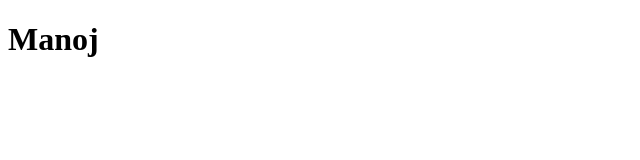
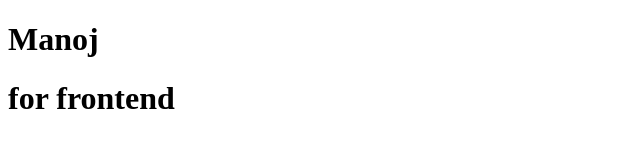
Before and after one commit to Manoj-tech-prog/git-course, a plain HTML site: page index.html in a window 1280 px wide. Shown: the whole page, without its empty margins (0-640 px from the left). Drawn offline with Linux system fonts and the light colour scheme.

Commit message:
added : for frontend update

```diff
--- a/index.html
+++ b/index.html
@@ -7,5 +7,6 @@
 </head>
 <body>
     <h1>Manoj</h1>
+    <h1>for frontend</h1>
 </body>
 </html>
```
